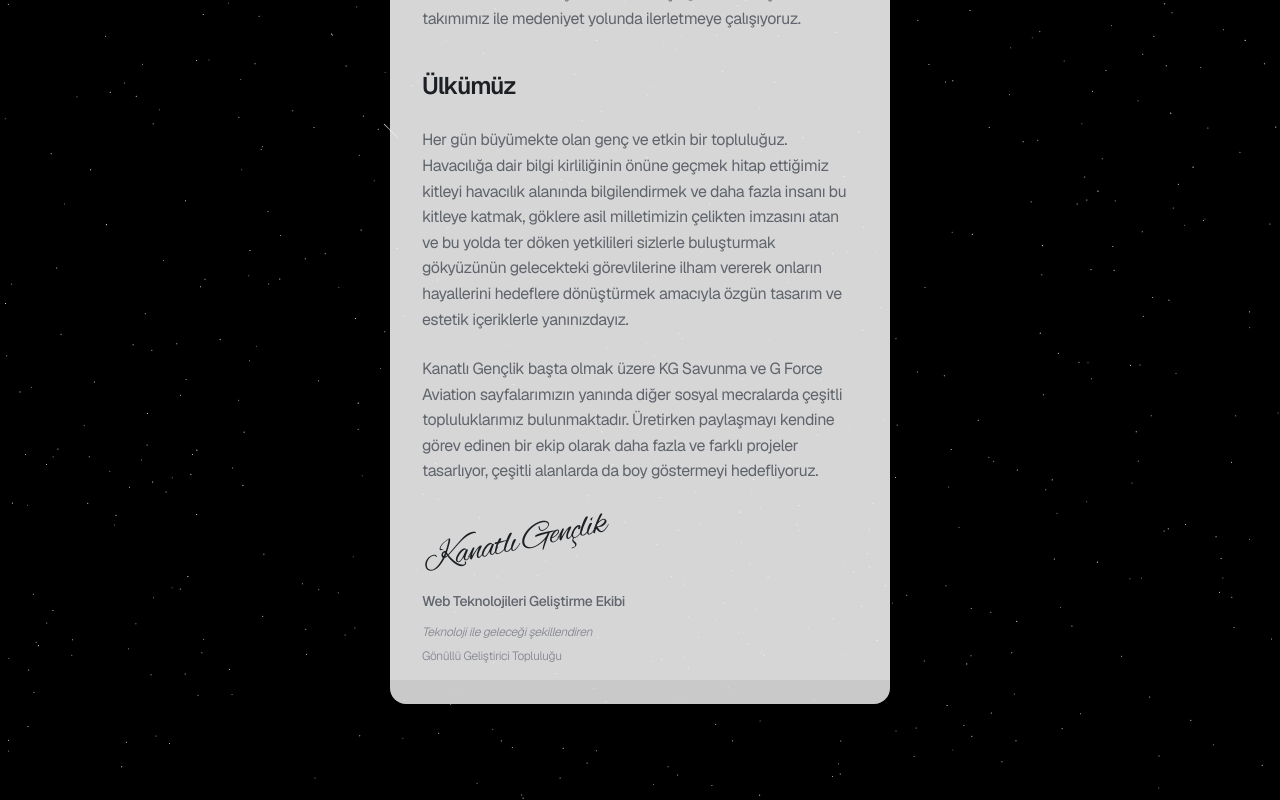
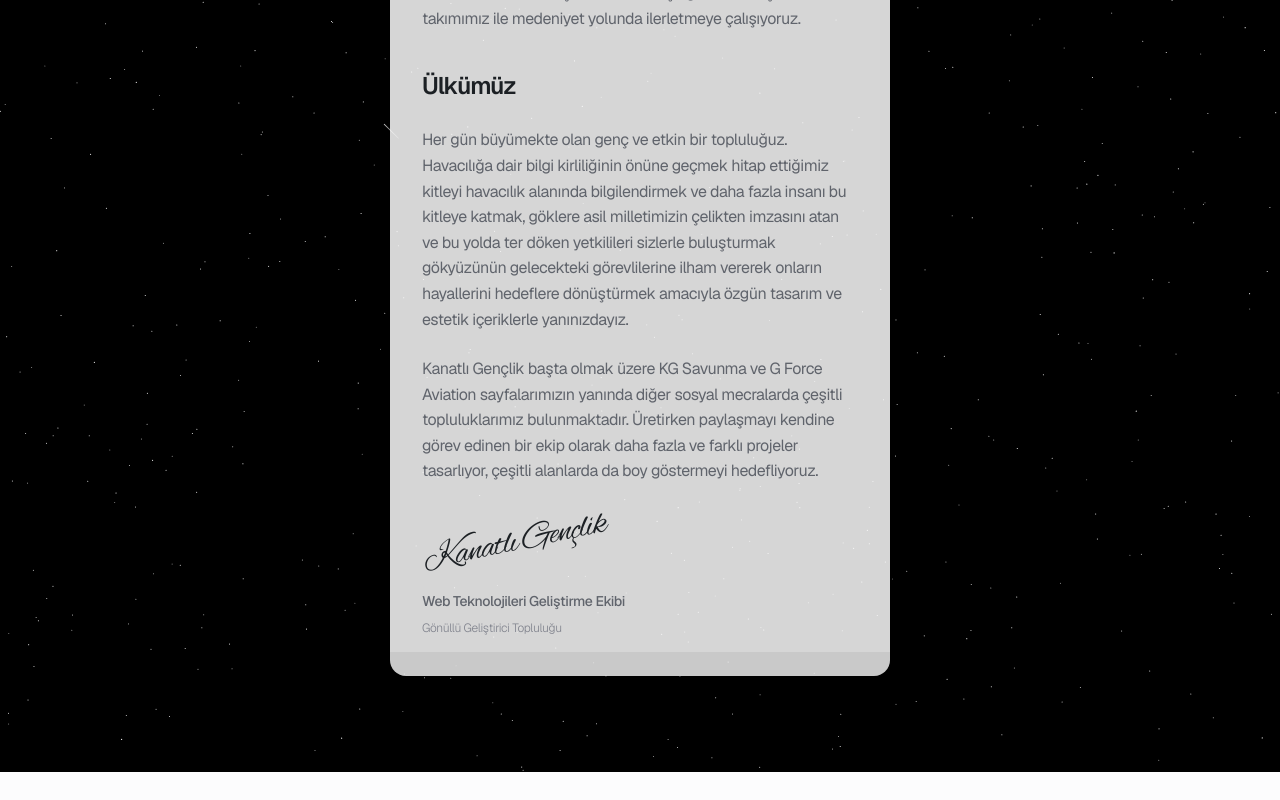
Before and after one commit to yusufornek/kglink, a Next.js app: page /manifesto in a window 1280 px wide. Shown: the part 595-1395 px from the top of the page. After the commit the page ends 1367 px from the top, so only its background shows below. Built offline with nearby package versions, Linux system fonts and the light colour scheme.

Commit message:
🗑️ Manifesto: İtalik açıklama metni kaldırıldı

```diff
--- a/app/manifesto/page.tsx
+++ b/app/manifesto/page.tsx
@@ -58,9 +58,6 @@ export default function Manifesto() {
             <p className="text-slate-11 text-sm font-medium mt-2">
               Web Teknolojileri Geliştirme Ekibi
             </p>
-            <p className="text-slate-10 text-xs italic mt-1">
-              Teknoloji ile geleceği şekillendiren
-            </p>
             <p className="text-slate-10 text-xs">
               Gönüllü Geliştirici Topluluğu
             </p>
```
